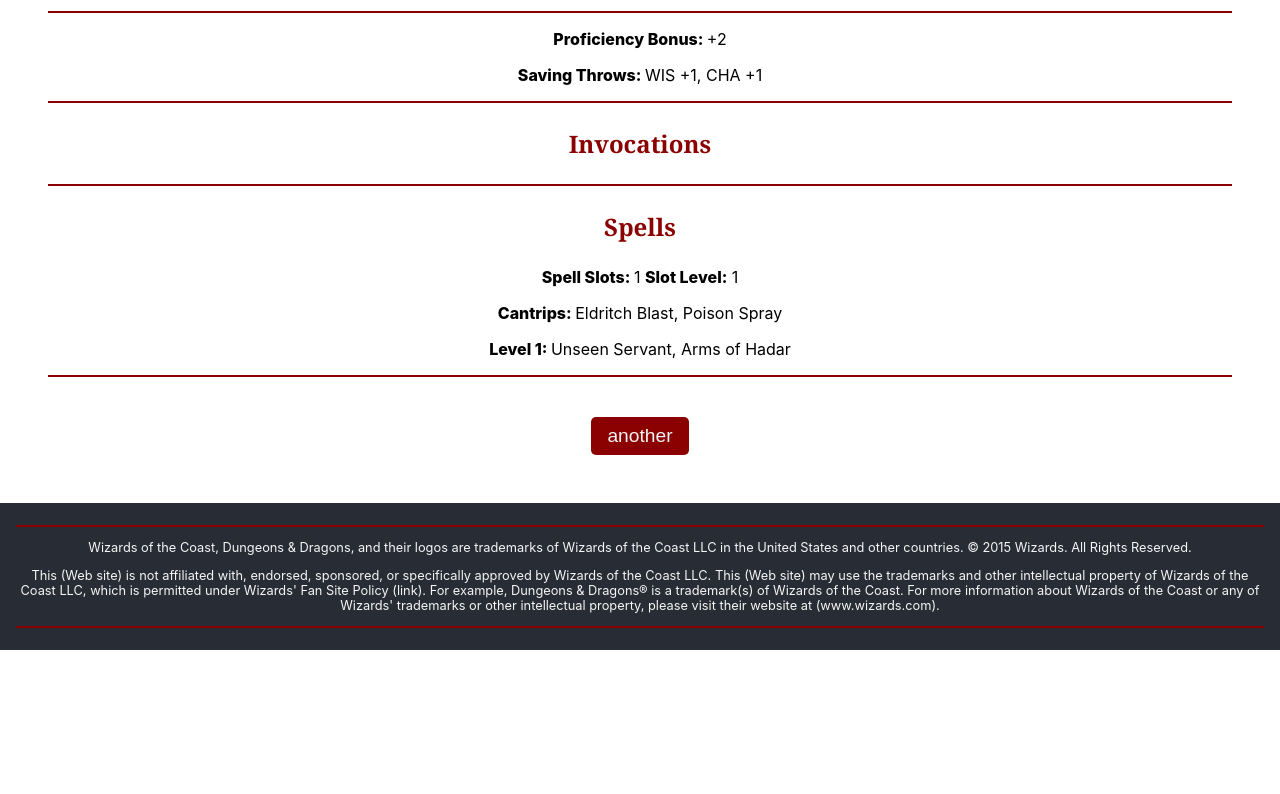
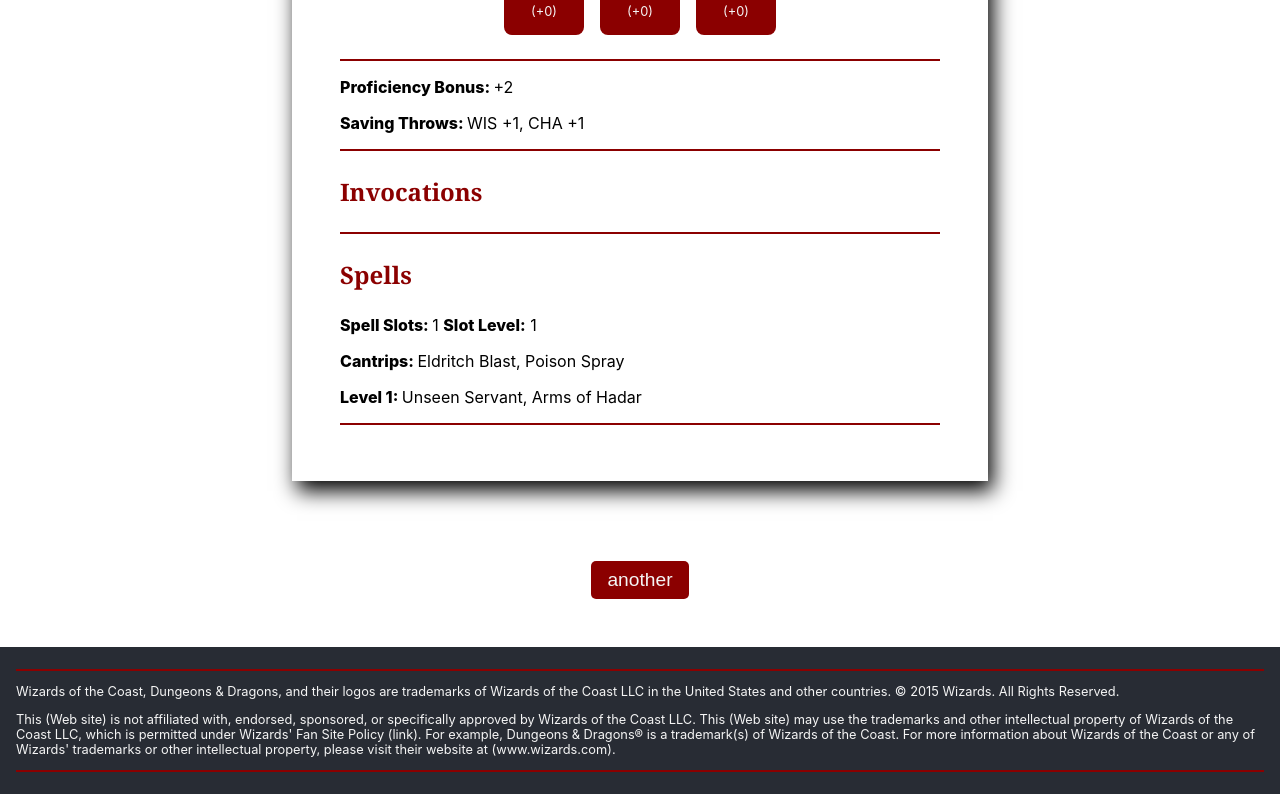
Before and after one commit to AcmeCat/Warlocks, a React (Create React App) app: page / in a window 1280 px wide. Shown: the part 1428-2222 px from the top of the page. Before the commit the page ends 2078 px from the top, so only its background shows below. Built offline with nearby package versions, Linux system fonts and the light colour scheme.

Commit message:
styles tidy up

```diff
--- a/src/App.css
+++ b/src/App.css
@@ -1,13 +1,9 @@
-.App {
-  text-align: center;
-}
+/* header */
 
 .App-logo {
   height: 40vmin;
   pointer-events: none;
 }
-
-
 
 @media (prefers-reduced-motion: no-preference) {
   .App-logo {
@@ -23,11 +19,7 @@
   align-items: center;
   justify-content: center;
   font-size: calc(10px + 2vmin);
-  color: white;
-}
-
-.App-link {
-  color: #61dafb;
+  color: whitesmoke;
 }
 
 @keyframes App-logo-spin {
@@ -39,15 +31,12 @@
   }
 }
 
-
-/* custom css, header */
-
 .warlocks {
   color: purple;
   text-shadow: 1px 1px 2px whitesmoke;
 }
 
-.project-button {
+.generate-button {
   font-size: 1.2rem;
   padding: 0.5rem 1rem;
   background-color: darkred;
@@ -57,13 +46,17 @@
   margin-top: 2rem;
 }
 
-.project-button:hover {
+.generate-button:hover {
   background-color: purple;
 }
 
 /* main */
-main {
+#stat-block {
   padding: 3rem;
+  width: 60%;
+  max-width: 600px;
+  margin: 3rem auto;
+  box-shadow: 5px 10px 20px black;
 }
 
 .warlock-name {
@@ -115,6 +108,7 @@ h3 {
   max-width: 7rem;
   min-width: 5rem;
   border-radius: 0.5rem;
+  text-align: center;
 }
 
 .attribute .value {
@@ -127,6 +121,14 @@ h3 {
   margin-bottom: 1rem;
 }
 
+.regenerate {
+  display: flex;
+  flex-direction: column;
+  align-items: center;
+  justify-content: center;
+  margin: 3rem auto;
+}
+
 /* footer */
 .Footer {
   background-color: #282c34;
--- a/src/App.js
+++ b/src/App.js
@@ -92,10 +92,10 @@ class App extends React.Component {
           <p>
             THE <span className='warlocks'>WARLOCKS</span> ARE COMING...
           </p>
-          <button className='project-button' onClick={this.letsBegin}>generate</button>
+          <button className='generate-button' onClick={this.letsBegin}>generate</button>
         </header>
-        <main id='stat-block'>
-
+        <main>
+          <div id='stat-block'>
             <h2 className='warlock-name'>{this.state.name}</h2>
             <p className='running-title'>{this.state.species} Warlock, {this.randomBool(33) ? 'Devotee' : this.randomBool(50) ? 'Servant' : 'Minion'} of {this.state.patron}{this.state.pact !== '' ? ', Pact of the ' + this.state.pact : ''}</p>
             <hr/>
@@ -105,12 +105,6 @@ class App extends React.Component {
             <p><span className='title'>Speed: </span> 30</p>
             <hr/>
             <Attributes att={this.state.attributes}/>
-          {/* <p><span className='title'>STR: </span>{this.state.STR} ({this.modString(this.getModFromStat(this.state.STR))}),
-            <span className='title'>DEX: </span>{this.state.DEX} ({this.modString(this.getModFromStat(this.state.DEX))}),
-            <span className='title'>CON: </span>{this.state.CON} ({this.modString(this.getModFromStat(this.state.CON))}),</p>
-          <p><span className='title'>INT: </span>{this.state.INT} ({this.modString(this.getModFromStat(this.state.INT))}),
-            <span className='title'>WIS: </span>{this.state.WIS} ({this.modString(this.getModFromStat(this.state.WIS))}),
-            <span className='title'>CHA: </span>{this.state.CHA} ({this.modString(this.getModFromStat(this.state.CHA))})</p> */}
             <hr/>
             <p><span className='title'>Proficiency Bonus: </span> +{this.state.proficiency}</p>
             <p><span className='title'>Saving Throws: </span> WIS +{this.state.proficiency + this.getModFromStat(this.state.attributes.WIS.value)}, CHA +{this.state.proficiency + this.getModFromStat(this.state.attributes.CHA.value)}</p>
@@ -119,7 +113,10 @@ class App extends React.Component {
             <hr/>
             <Spells level={this.state.level}/>
             <hr/>
-          <button className='project-button' onClick={this.letsBegin}>another</button>
+          </div>
+          <div className='regenerate'>
+            <button className='generate-button' onClick={this.letsBegin}>another</button>
+          </div>
         </main>
         <Footer/>
       </div>
```
Lines whose indentation alone changed are shown as unchanged.
